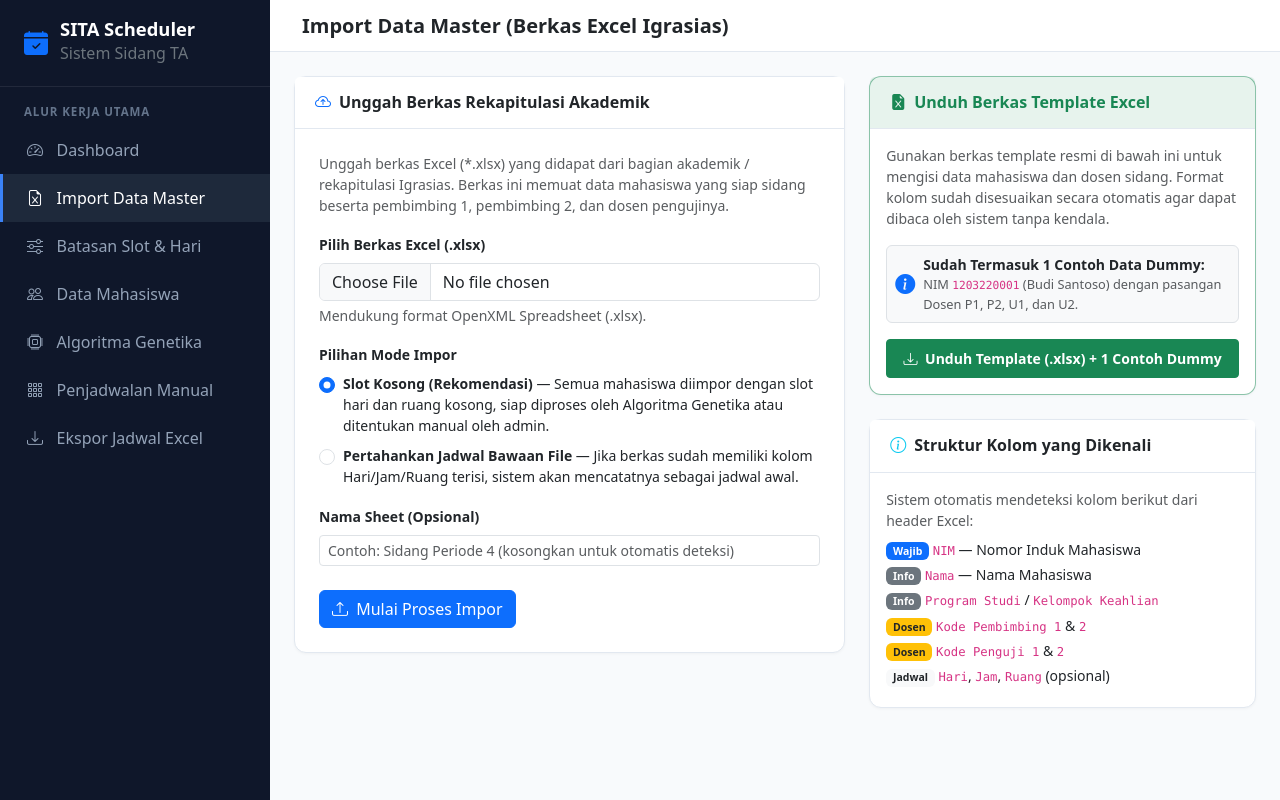
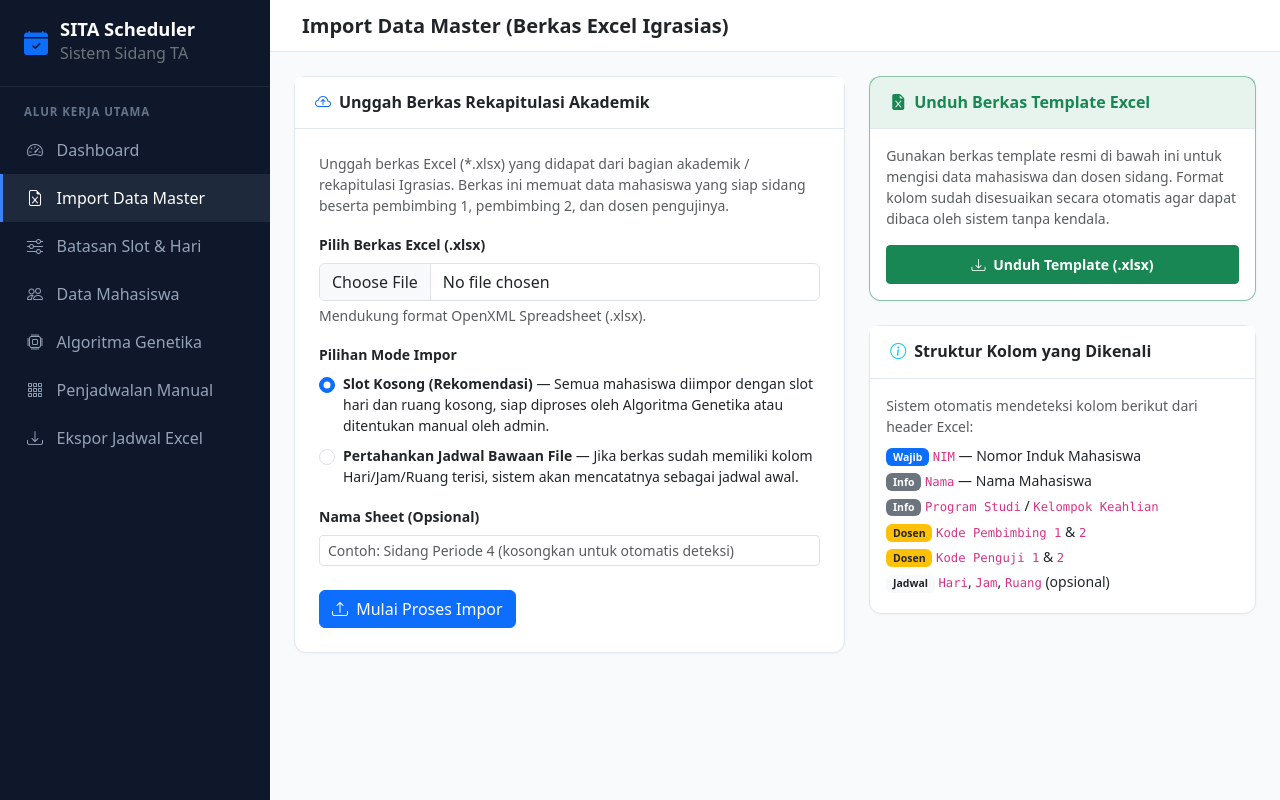
Before and after one commit to AbelChrisnaldi/project-test, a Django app: page /import/ in a window 1280 px wide. Run offline with Django 5.2, Linux system fonts and the light colour scheme; data comes from the database, SQL or seed files in the repository; data that the repository does not hold is empty.

Commit message:
perbaikan teks

```diff
--- a/scheduler/templates/scheduler/import.html
+++ b/scheduler/templates/scheduler/import.html
@@ -67,20 +67,8 @@
           Gunakan berkas template resmi di bawah ini untuk mengisi data mahasiswa dan dosen sidang. Format kolom sudah disesuaikan secara otomatis agar dapat dibaca oleh sistem tanpa kendala.
         </p>
 
-        <div class="p-2 mb-3 bg-light rounded border">
-          <div class="d-flex align-items-center gap-2">
-            <i class="bi bi-info-circle-fill text-primary fs-5"></i>
-            <div>
-              <strong>Sudah Termasuk 1 Contoh Data Dummy:</strong>
-              <div class="text-muted" style="font-size: 0.8rem;">
-                NIM <code>1203220001</code> (Budi Santoso) dengan pasangan Dosen P1, P2, U1, dan U2.
-              </div>
-            </div>
-          </div>
-        </div>
-
         <a href="{% url 'scheduler:download_template' %}" class="btn btn-success btn-sm w-100 py-2 fw-semibold">
-          <i class="bi bi-download me-1"></i> Unduh Template (.xlsx) + 1 Contoh Dummy
+          <i class="bi bi-download me-1"></i> Unduh Template (.xlsx)
         </a>
       </div>
     </div>
```
